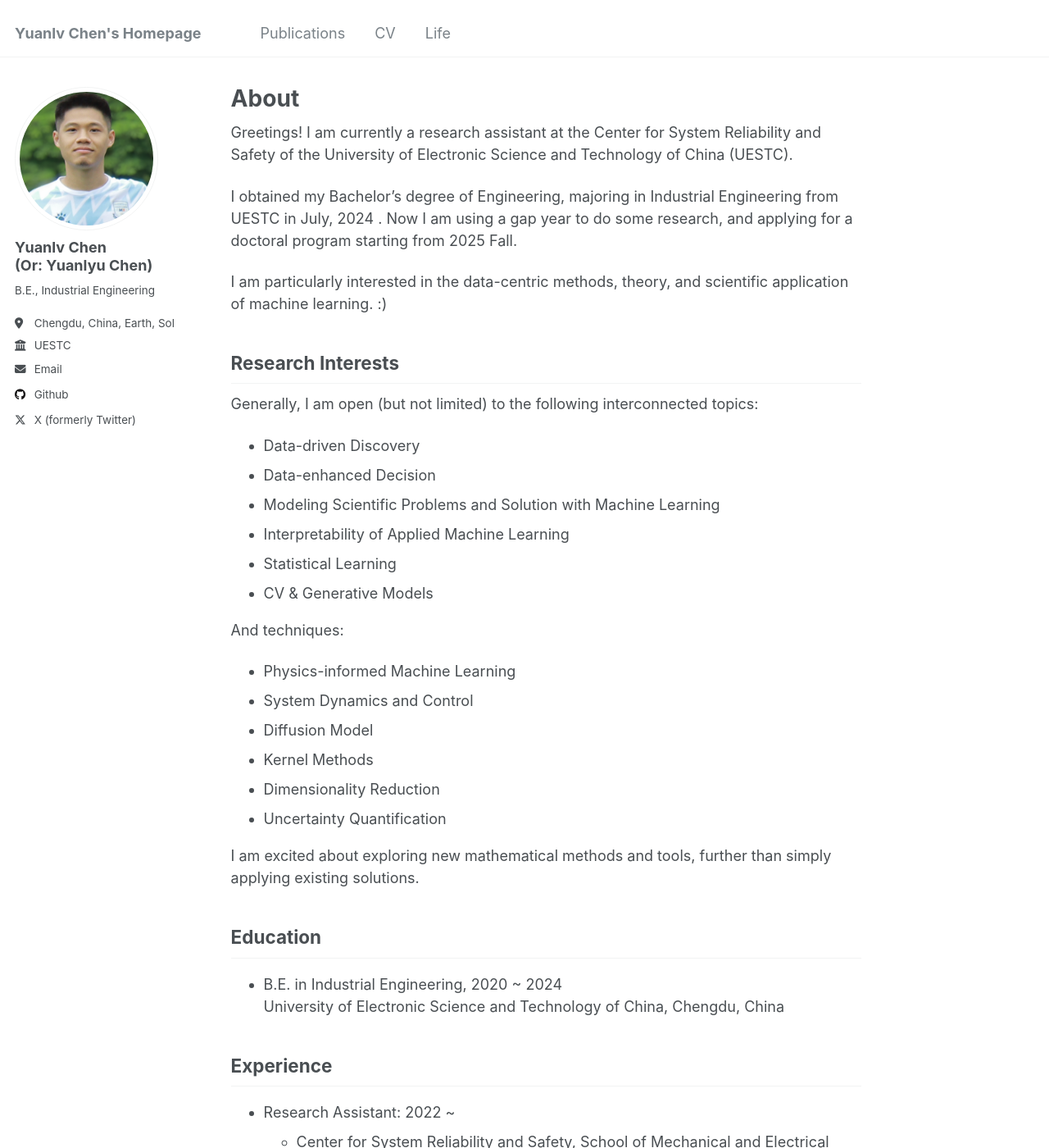
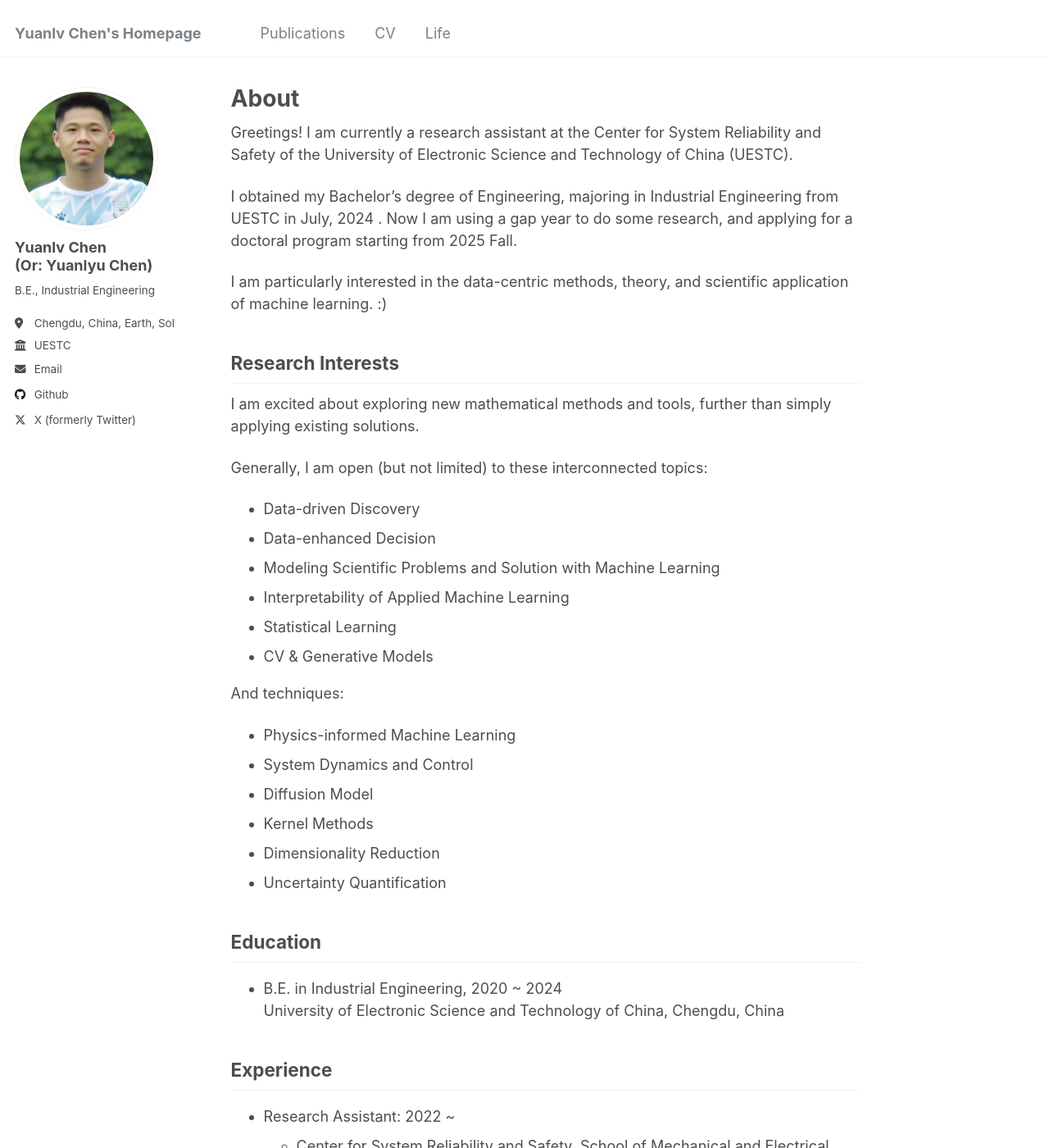
Before and after one commit to YLchen22/YLchen22.github.io, a Jekyll site: the page built from _pages/about.md, in a window 1280 px wide and 1400 px high. Shown: the whole window at 82% size. Built offline with Jekyll 4.4.1, drawn with Linux system fonts in a browser that asks for light colours; part of the change alters nothing that is shown.

Commit message:
Update about.md

```diff
--- a/_pages/about.md
+++ b/_pages/about.md
@@ -15,7 +15,9 @@ I am particularly interested in the data-centric methods, theory, and scientific
 
 Research Interests
 ------
-Generally, I am open (but not limited) to the following interconnected topics:
+I am excited about exploring new mathematical methods and tools, further than simply applying existing solutions.
+
+Generally, I am open (but not limited) to these interconnected topics:
 * Data-driven Discovery
 * Data-enhanced Decision
 * Modeling Scientific Problems and Solution with Machine Learning
@@ -30,9 +32,6 @@ And techniques:
 * Kernel Methods
 * Dimensionality Reduction
 * Uncertainty Quantification
-
-I am excited about exploring new mathematical methods and tools, further than simply applying existing solutions.
-
 
 Education
 ------
```
